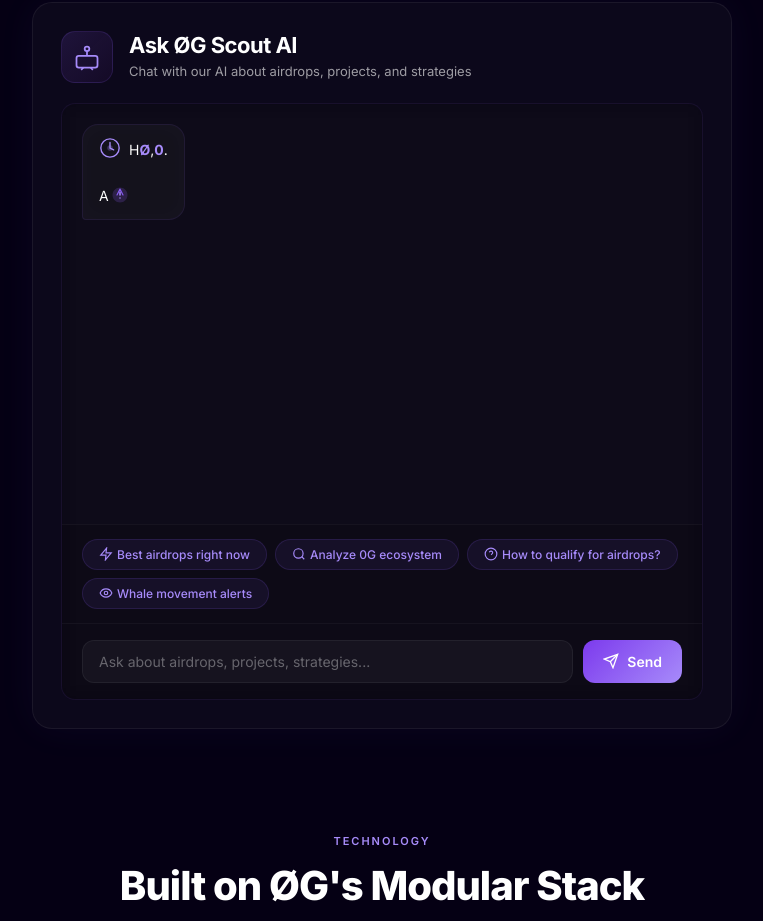
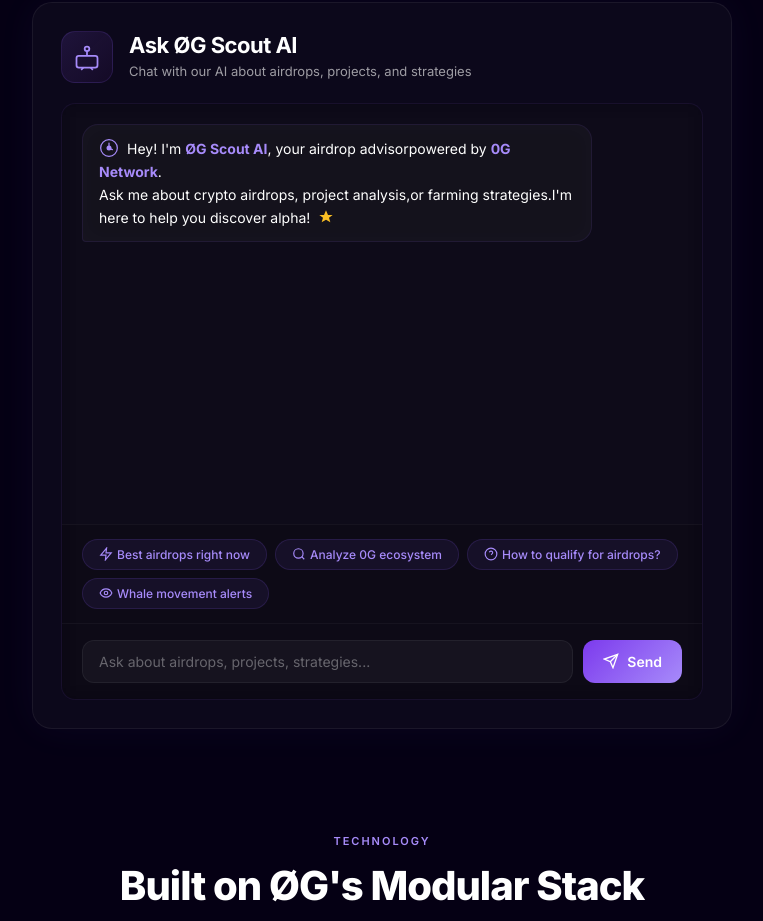
Before and after one commit to ryurea6/0g-scout, a website: page index.html in a window 1280 px wide. Shown: the part 1370-2291 px from the top of the page, without its empty margins (258-1021 px from the left). Drawn offline with Linux system fonts and the light colour scheme.

Commit message:
fix: broken typing animation - line-by-line typewriter
- First line types character by character with SVG prefix
- Remaining lines fade in with 200ms delay
- Star SVG icon at end instead of rocket emoji
- Blinking cursor during typing, auto-removes after finish
- Fixes garbled SVG rendering from old token parser

```diff
--- a/index.html
+++ b/index.html
@@ -1960,63 +1960,80 @@
         function typeWelcomeMessage() {
             const el = document.getElementById('welcomeText');
             if (!el) return;
-            const welcomeHTML = `<svg width="22" height="22" viewBox="0 0 24 24" fill="none" style="display:inline-block;vertical-align:-4px;margin-right:8px"><circle cx="12" cy="12" r="10" stroke="#a78bfa" stroke-width="1.5"/><path d="M12 6v6l4 2" stroke="#a78bfa" stroke-width="1.5" stroke-linecap="round"/><circle cx="12" cy="12" r="3" fill="#a78bfa" opacity="0.3"><animate attributeName="r" values="3;5;3" dur="2s" repeatCount="indefinite"/><animate attributeName="opacity" values="0.3;0.1;0.3" dur="2s" repeatCount="indefinite"/></circle></svg>Hey! I'm <strong style="color:#a78bfa">ØG Scout AI</strong>, your airdrop advisor powered by <strong style="color:#a78bfa">0G Network</strong>.<br><br>Ask me about crypto airdrops, project analysis, or farming strategies. I'm here to help you discover alpha! <svg width="18" height="18" viewBox="0 0 24 24" fill="none" style="display:inline-block;vertical-align:-3px;margin-left:2px"><path d="M12 2C6.48 2 2 6.48 2 12s4.48 10 10 10 10-4.48 10-10S17.52 2 12 2z" fill="#8b5cf6" opacity="0.2"/><path d="M12 8v4M12 16h.01" stroke="#a78bfa" stroke-width="2" stroke-linecap="round"/><path d="M8 12l4-8 4 8" stroke="#8b5cf6" stroke-width="1.5" stroke-linecap="round" stroke-linejoin="round"><animate attributeName="opacity" values="1;0.5;1" dur="1.5s" repeatCount="indefinite"/></path></svg>`;
-
-            // Split into tokens (tags and text)
-            const tokens = [];
-            let buffer = '';
-            let inTag = false;
-            for (let i = 0; i < welcomeHTML.length; i++) {
-                const ch = welcomeHTML[i];
-                if (ch === '<') {
-                    if (buffer) tokens.push({type:'text', val:buffer});
-                    buffer = '<';
-                    inTag = true;
-                } else if (ch === '>' && inTag) {
-                    buffer += '>';
-                    tokens.push({type:'tag', val:buffer});
-                    buffer = '';
-                    inTag = false;
-                } else {
-                    buffer += ch;
-                }
-            }
-            if (buffer) tokens.push({type:'text', val:buffer});
-
-            let html = '';
-            let idx = 0;
-            const tagBuf = [];
+
+            const lines = [
+                { html: '<svg width="20" height="20" viewBox="0 0 24 24" fill="none" style="display:inline-block;vertical-align:-4px;margin-right:8px"><circle cx="12" cy="12" r="10" stroke="#a78bfa" stroke-width="1.5"/><circle cx="12" cy="12" r="3" fill="#a78bfa"><animate attributeName="r" values="3;5;3" dur="2s" repeatCount="indefinite"/></circle><path d="M12 6v6l4 2" stroke="#a78bfa" stroke-width="1.5" stroke-linecap="round"/></svg>', text: "Hey! I'm " },
+                { html: '<strong style="color:#a78bfa">ØG Scout AI</strong>, your airdrop advisor', text: '' },
+                { html: 'powered by <strong style="color:#a78bfa">0G Network</strong>.', text: '' },
+                { html: '', text: '' },
+                { html: 'Ask me about crypto airdrops, project analysis,', text: '' },
+                { html: 'or farming strategies.', text: '' },
+                { html: "I'm here to help you discover alpha! <svg width='16' height='16' viewBox='0 0 24 24' fill='none' style='display:inline-block;vertical-align:-2px;margin-left:4px'><path d='M12 2l3 7h7l-5.5 4 2 7L12 16l-6.5 4 2-7L2 9h7z' fill='#fbbf24'/></svg>", text: '' }
+            ];
+
+            el.innerHTML = '';
+            let lineIdx = 0;
+            let charIdx = 0;
             let cursor = null;
 
             function addCursor() {
                 if (cursor) cursor.remove();
                 cursor = document.createElement('span');
                 cursor.className = 'typing-cursor';
-                cursor.innerHTML = '|';
+                cursor.textContent = '|';
                 el.appendChild(cursor);
             }
 
-            function step() {
-                if (idx >= tokens.length) {
-                    if (cursor) { setTimeout(() => cursor.remove(), 1000); }
+            function typeLine() {
+                if (lineIdx >= lines.length) {
+                    if (cursor) setTimeout(() => cursor.remove(), 1500);
                     return;
                 }
-                const token = tokens[idx];
-                if (token.type === 'tag') {
-                    html += token.val;
-                    el.innerHTML = html;
-                    idx++;
-                    step();
+
+                const line = lines[lineIdx];
+                // First line: type text character by character with SVG prefix
+                if (lineIdx === 0) {
+                    if (charIdx === 0) {
+                        const span = document.createElement('span');
+                        span.id = 'welcome-line-0';
+                        span.innerHTML = line.html;
+                        el.appendChild(span);
+                    }
+                    const fullText = line.text;
+                    if (charIdx < fullText.length) {
+                        const span = document.getElementById('welcome-line-0');
+                        span.innerHTML = line.html + fullText.substring(0, charIdx + 1);
+                        charIdx++;
+                        addCursor();
+                        setTimeout(typeLine, 25 + Math.random() * 25);
+                    } else {
+                        lineIdx++;
+                        charIdx = 0;
+                        setTimeout(typeLine, 100);
+                    }
                 } else {
-                    html += token.val[0] || '';
-                    el.innerHTML = html;
+                    // Other lines: add as HTML with fade-in
+                    if (line.html === '' && line.text === '') {
+                        el.appendChild(document.createElement('br'));
+                        lineIdx++;
+                        setTimeout(typeLine, 50);
+                        return;
+                    }
+                    const span = document.createElement('span');
+                    span.innerHTML = line.html;
+                    span.style.opacity = '0';
+                    span.style.transition = 'opacity 0.3s';
+                    el.appendChild(span);
                     addCursor();
-                    idx++;
-                    const delay = token.val[0] === ' ' ? 30 : (20 + Math.random() * 30);
-                    setTimeout(step, delay);
+                    requestAnimationFrame(() => {
+                        requestAnimationFrame(() => { span.style.opacity = '1'; });
+                    });
+                    lineIdx++;
+                    setTimeout(typeLine, 200);
                 }
             }
-            setTimeout(step, 800);
+
+            setTimeout(typeLine, 600);
         }
 
         // Initialize welcome typing on page load
```
